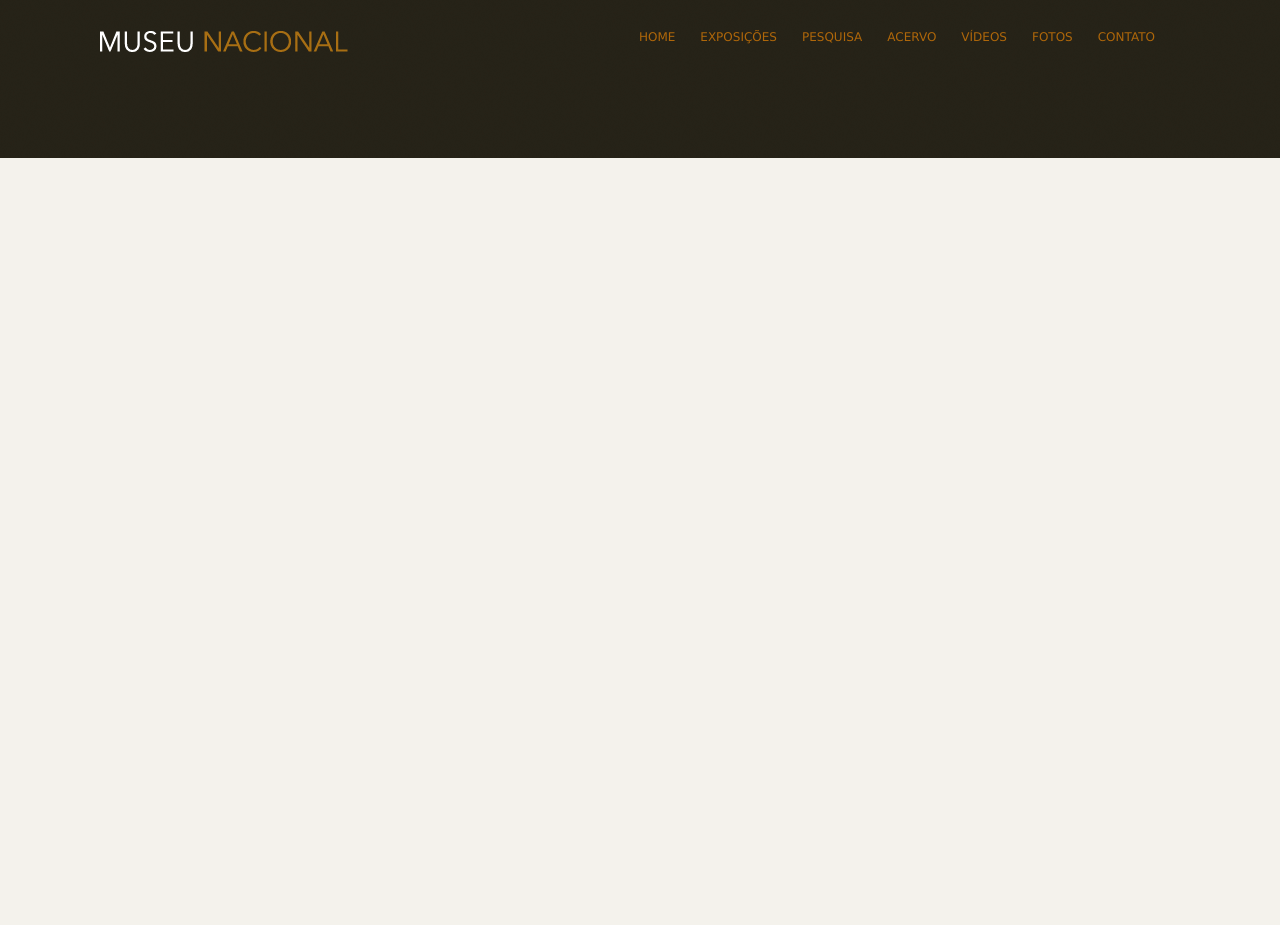
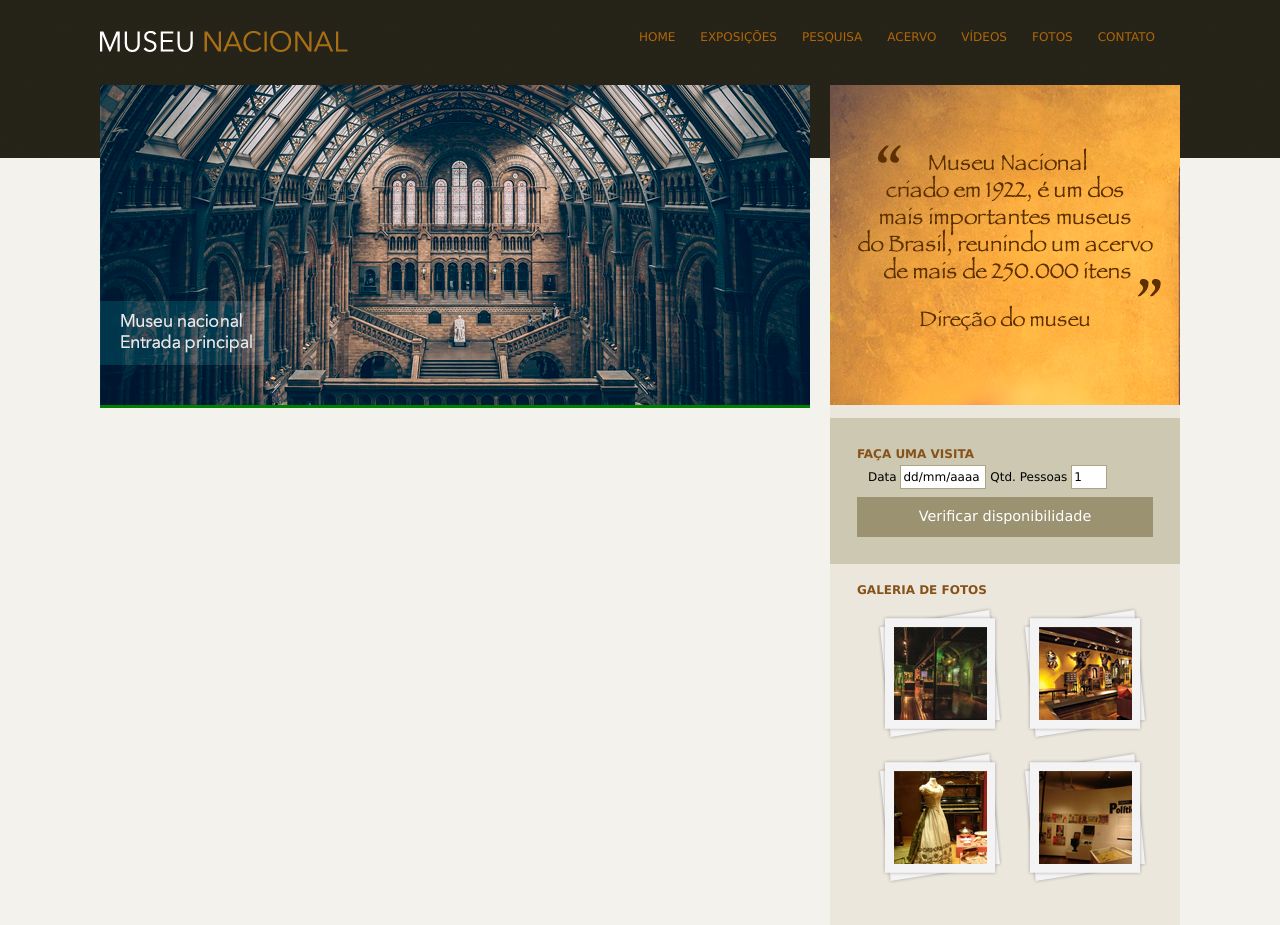
Before and after one commit to H3nrikito/AulasDesenvolvimentoWeb, a plain HTML site: page Projeto-Museu-Nacional/index.html in a window 1280 px wide. Before the commit the page ends 800 px from the top, so only its background shows below. Drawn offline with Linux system fonts and the light colour scheme.

Commit message:
Projeto Museu Nacional - pt-2

```diff
--- a/Projeto-Museu-Nacional/css/estilo.css
+++ b/Projeto-Museu-Nacional/css/estilo.css
@@ -60,3 +60,77 @@ nav ul li a:link {
 nav ul li a:hover {
     border-bottom: 2px solid #535858;
 }
+
+/* Principal */
+
+#conteudo {
+    width: 710px;
+    float: left;
+    background: green;
+}
+
+aside {
+    width: 350px;
+    float: right;
+    background: #ebe7dd;
+    padding-bottom: 40px;
+}
+
+section#visita {
+    background: #cdc8b1;
+    padding: 10px 27px 27px 27px;
+    margin-top: 10px;
+}
+
+section#galeria {
+    padding: 0 27px 0 27px;
+}
+
+section#galeria a {
+    display: block;
+    background: url(../imagens/fundo-foto.png) no-repeat;
+    float: left;
+    padding: 17px 15px 18px 15px;
+    margin: 10px 0 0 20px;
+}
+
+section#galeria img {
+    margin-left: 2px;
+    margin-top: 3px;
+}
+
+h4 {
+    color: #86521a;
+    text-transform: uppercase;
+    padding-top: 3px;
+    margin-bottom: 0;
+}
+
+/* Formulários */
+input {
+    width: 80px;
+    height: 20px;
+    background: #fff;
+    border: none;
+    font-size: 1em;
+}
+
+input.campo {
+    border: 1px solid #ada484;
+}
+
+input.botao {
+    background: #9b9271;
+    color: white;
+    width: 100%;
+    height: 40px;
+    font-size: 1.2em;
+}
+
+fieldset {
+    border: none;
+}
+
+legend {
+    display: none;
+}
--- a/Projeto-Museu-Nacional/index.html
+++ b/Projeto-Museu-Nacional/index.html
@@ -40,6 +40,69 @@
 
         </header> <!-- Fim header -->
 
+        <div id="principal"> <!-- Inicio Principal -->
+            <div id="conteudo">
+                <section id="capa">
+                    <img src="imagens/museu.png">
+                </section>
+            </div>
+
+            <aside> <!-- Inicio aside -->
+                <section id="depoimento">
+                    <img src="imagens/depoimento.png">
+                </section>
+
+                <section id="visita"> <!-- inicio seção visita -->
+                    <h4>Faça uma visita</h4>
+                    <form>
+                        <fieldset>
+                            <legend>Selecione uma data</legend>
+                            <label for="data">Data</label>
+                            <input class="campo" type="text" id="data" value="dd/mm/aaaa">
+
+                            <label for="qtd">Qtd. Pessoas</label>
+                            <input class="campo" style="width: 30px;" type="text" id="qtd" value="1">
+
+                        </fieldset>
+
+                        <input class="botao" type="submit" value="Verificar disponibilidade">
+                    </form>
+                </section> <!-- fim seção visita -->
+
+                <section id="galeria"> <!-- inicio seção galeria -->
+                    <h4>Galeria de Fotos</h4>
+
+                    <a href="">
+                        <img src="imagens/imagem1.jpg" height="93" width="93"
+                        alt="descrição imagem 1">
+                    </a>
+
+                    <a href="">
+                        <img src="imagens/imagem2.jpg" height="93" width="93"
+                        alt="descrição imagem 2">
+                    </a>
+
+                    <a href="">
+                        <img src="imagens/imagem3.jpg" height="93" width="93"
+                        alt="descrição imagem 3">
+                    </a>
+
+                    <a href="">
+                        <img src="imagens/imagem4.jpg" height="93" width="93"
+                        alt="descrição imagem 4">
+                    </a>
+
+
+                </section> <!-- fim seção galeria -->
+
+
+
+            </aside> <!-- Fim aside -->
+
+
+
+        </div> <!-- Fim principal -->
+
     </div> <!-- Fim container -->
 
 </body>
```
